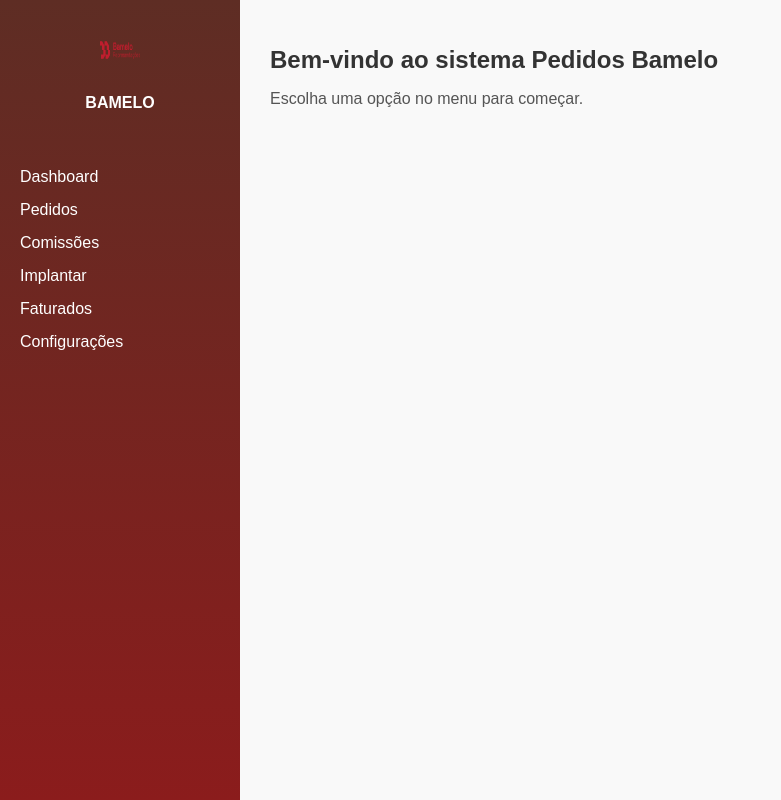
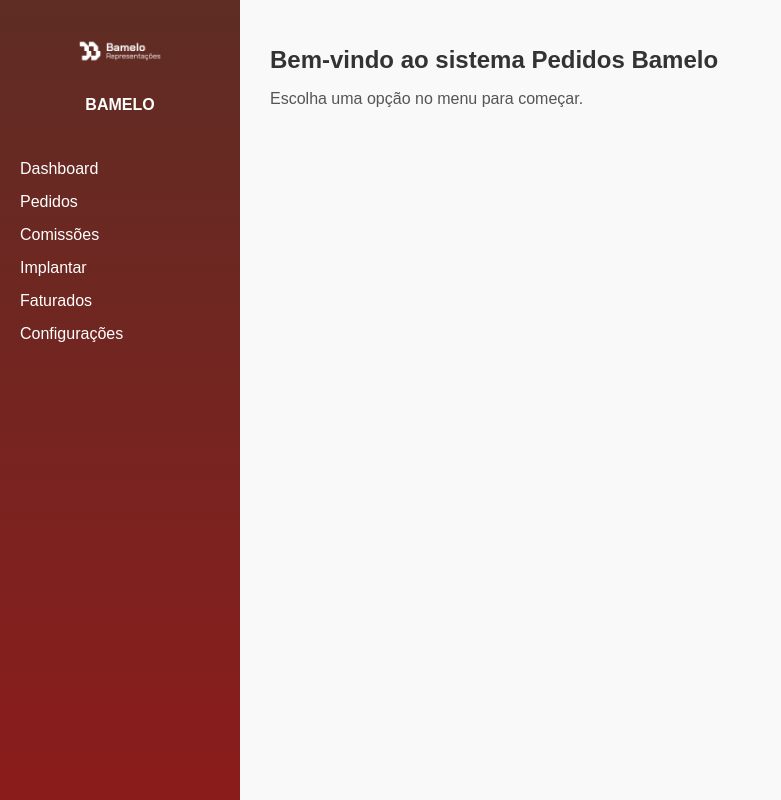
Before and after one commit to rubensbmelo/pedidos-bamelo, a React (Vite) app: page / in a window 1280 px wide. Shown: the whole page, without its empty margins (0-781 px from the left). Built offline with nearby package versions, Linux system fonts and the light colour scheme.

Commit message:
Atualiza logo branca e melhora visual no menu lateral

```diff
--- a/src/PedidosBamelo.jsx
+++ b/src/PedidosBamelo.jsx
@@ -10,8 +10,8 @@
         flexDirection: 'column',
         padding: '20px 0'
       }}>
-        <div style={{ textAlign: 'center', marginBottom: '40px' }}>
-          <img src="/logo.png" alt="Logo" style={{ width: '60px', height: '60px' }} />
+        <div style={{ textAlign: 'center', marginBottom: '30px' }}>
+          <img src="/logo.png" alt="Logo" style={{ width: '120px', height: 'auto' }} />
           <h3 style={{ marginTop: '10px', fontSize: '16px' }}>BAMELO</h3>
         </div>
         <nav style={{ display: 'flex', flexDirection: 'column', gap: '15px', padding: '0 20px' }}>
```
Also changed, not shown: public/logo.png.
